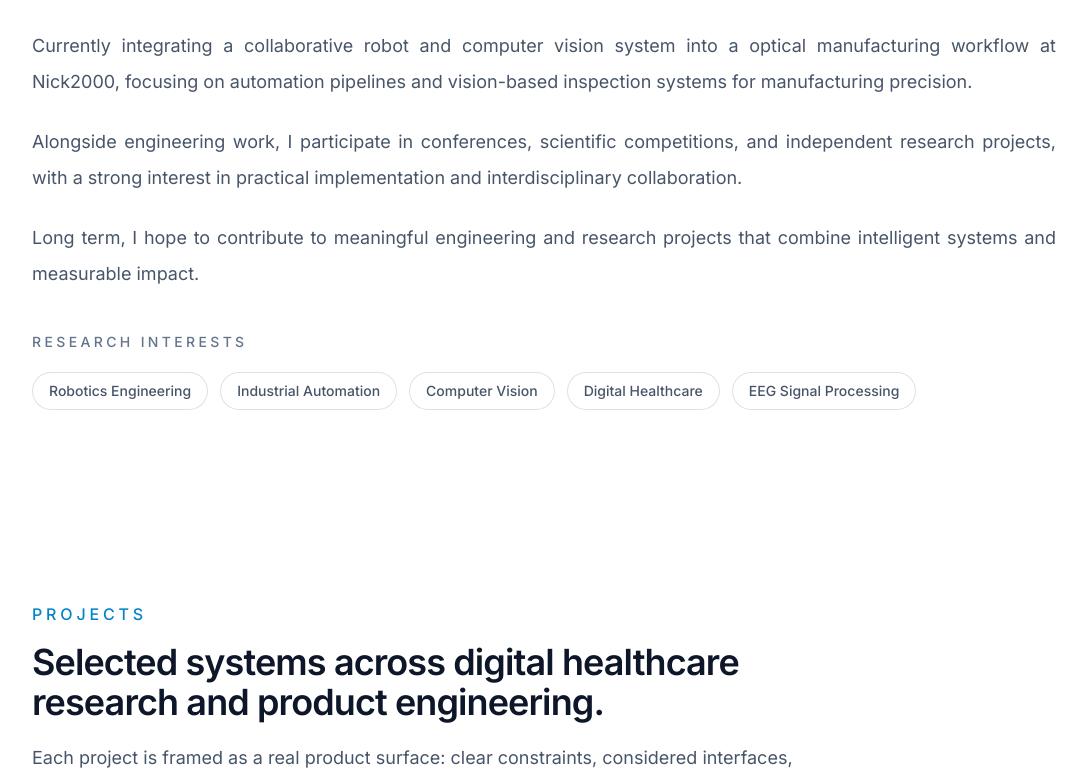
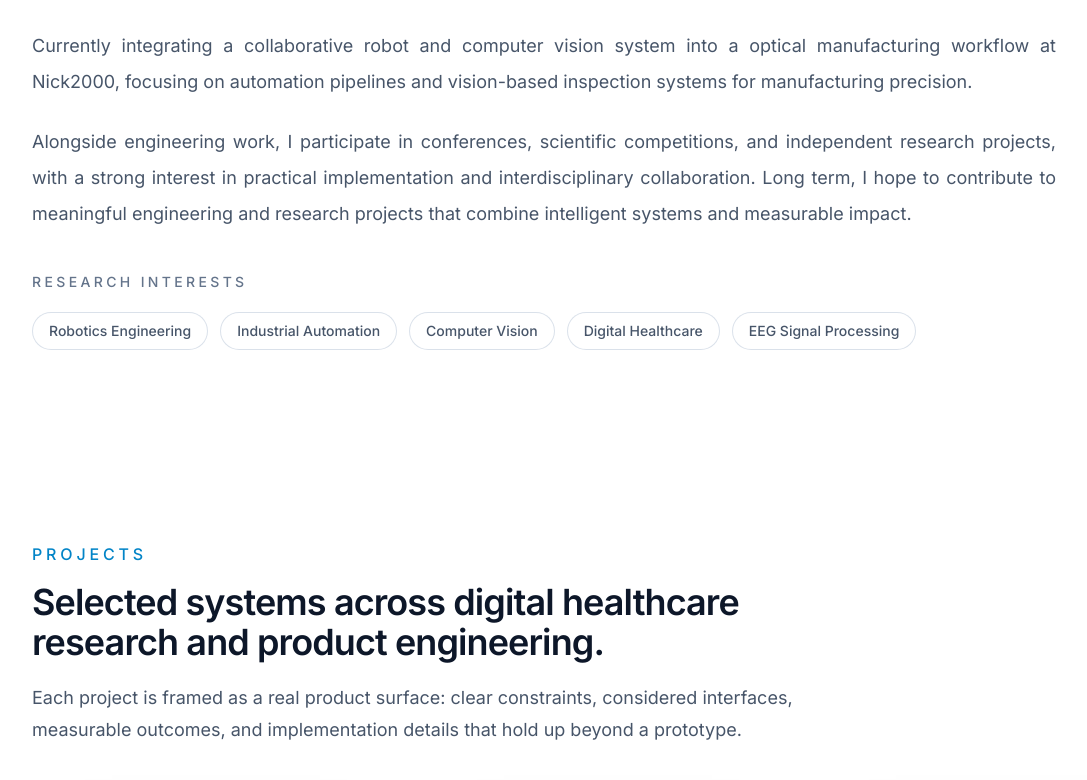
Before and after one commit to Sava-Statkov/Portfolio-Website, a Next.js app: page / in a window 1280 px wide. Shown: the part 1160-1940 px from the top of the page, without its empty margins (32-1119 px from the left). Built offline with nearby package versions, Linux system fonts and the light colour scheme.

Commit message:
Layout fix

```diff
--- a/data/portfolio.ts
+++ b/data/portfolio.ts
@@ -29,8 +29,7 @@ export const about = {
   paragraphs: [
     "Over the past several years, I have focused on hands-on learning through independent projects, research internships, and engineering work. I previously worked as a research intern at GATE Institute, where I explored EEG signal processing and computer vision systems for digital healthcare applications.",
     "Currently integrating a collaborative robot and computer vision system into a optical manufacturing workflow at Nick2000, focusing on automation pipelines and vision-based inspection systems for manufacturing precision.",
-    "Alongside engineering work, I participate in conferences, scientific competitions, and independent research projects, with a strong interest in practical implementation and interdisciplinary collaboration.",
-    "Long term, I hope to contribute to meaningful engineering and research projects that combine intelligent systems and measurable impact."
+    "Alongside engineering work, I participate in conferences, scientific competitions, and independent research projects, with a strong interest in practical implementation and interdisciplinary collaboration. Long term, I hope to contribute to meaningful engineering and research projects that combine intelligent systems and measurable impact."
   ],
   principles: [
     {
@@ -83,7 +82,7 @@ export const hobbies: Hobby[] = [
     icon: "sports",
     title: "Sports",
     description:
-      "I enjoy staying active through hockey, swimming, and gym training. Sports have helped me develop consistency over time."
+      "I enjoy staying active through hockey, swimming, and gym training. Sports have helped me develop discipline over time."
   },
   {
     icon: "interests",
```
